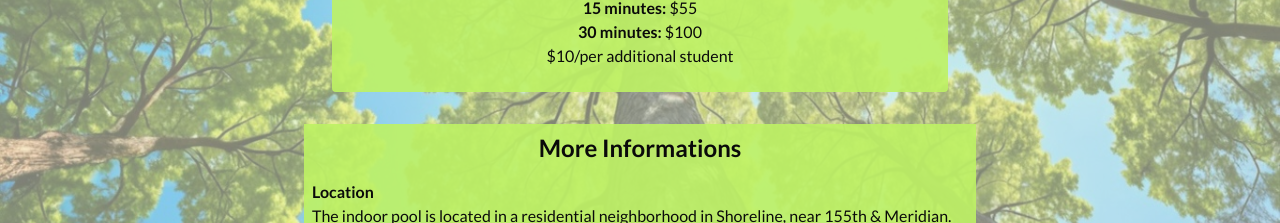
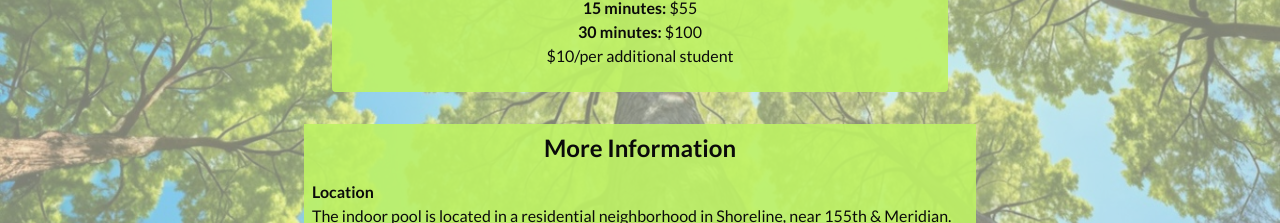
Before and after one commit to NoahNim/chloescanopy, a Next.js app: page /swimlessons in a window 1280 px wide. Shown: the part 1160-1383 px from the top of the page. Built offline with nearby package versions, Linux system fonts and the light colour scheme.

Commit message:
more style camp and swim lesson

```diff
--- a/app/camps/page.tsx
+++ b/app/camps/page.tsx
@@ -76,6 +76,9 @@ export default function Camps() {
                     </p>
                 </div>
             </div>
+            <div className="grid grid-cols-1 md:grid-cols-1 gap-4 border-solid p-2 m-1 max-w-2xl mx-auto bg-lime-300/90">
+
+            </div>
             <div className="text-center m-3">
                 <b>
                     <a href="https://docs.google.com/forms/d/e/1FAIpQLScWji_cy3fVgNh6z61WhP2uSSQyliT-XjF4dH0UKDCk6KN2fw/viewform" target="_blank" className="bg-lime-500/90 border-solid rounded p-2 font-bold text-2xl">Click Here to Enroll Now</a>
--- a/app/swimlessons/page.tsx
+++ b/app/swimlessons/page.tsx
@@ -40,7 +40,7 @@ export default function SwimLessons() {
                 <Pricing />
             </div>
             <div className="grid grid-cols-1 md:grid-cols-1 gap-4 border-solid p-2 m-1 max-w-2xl mx-auto bg-lime-300/90">
-                <h1 className="text-center font-bold text-2xl"><b>More Informations</b></h1>
+                <h1 className="text-center font-bold text-2xl"><b>More Information</b></h1>
                 <div>
                     <b className=" font-bold">Location</b>
                     <p>The indoor pool is located in a residential neighborhood in Shoreline, near 155th & Meridian. The exact address will be provided upon sign-up.</p>
```
